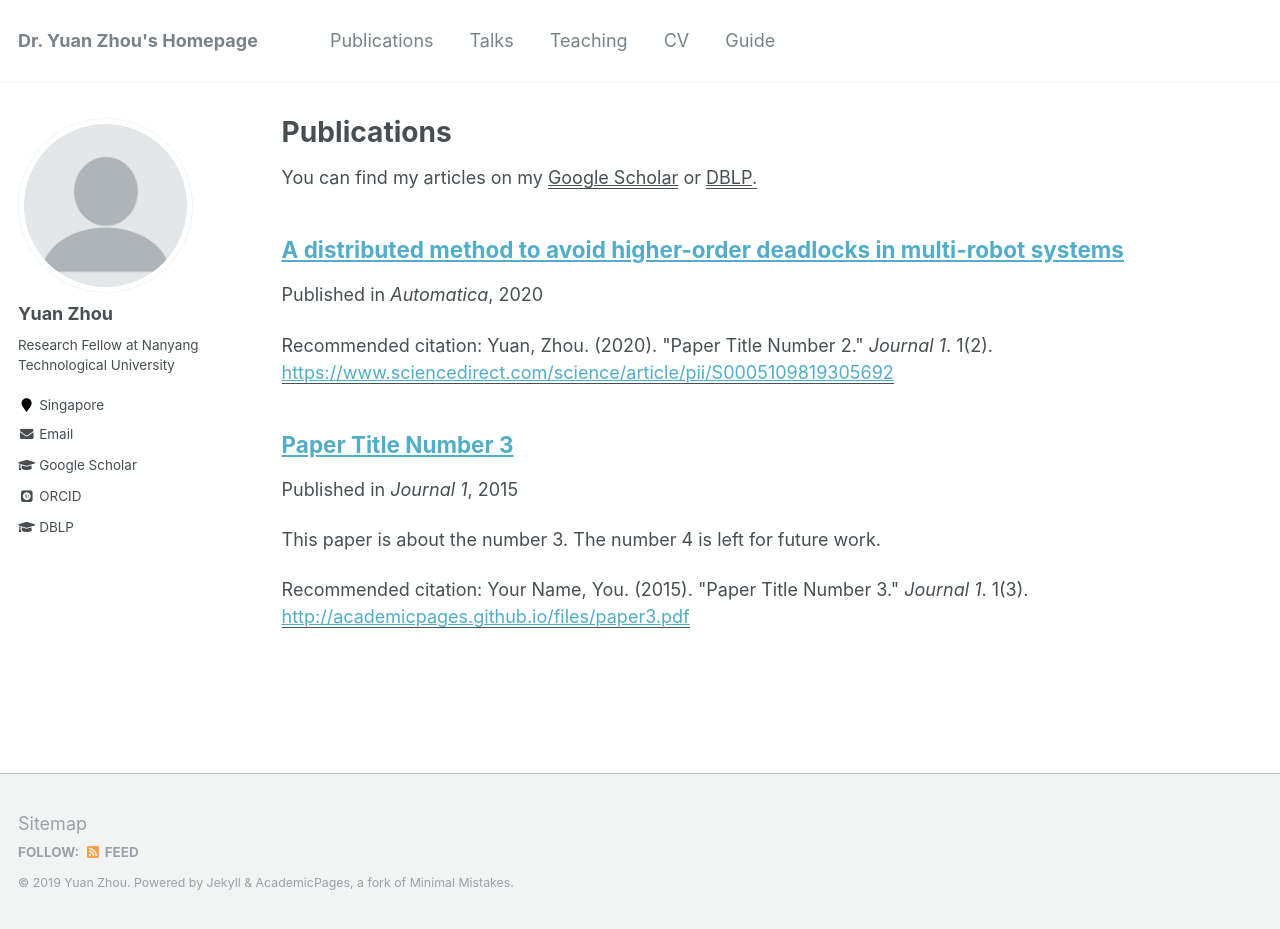
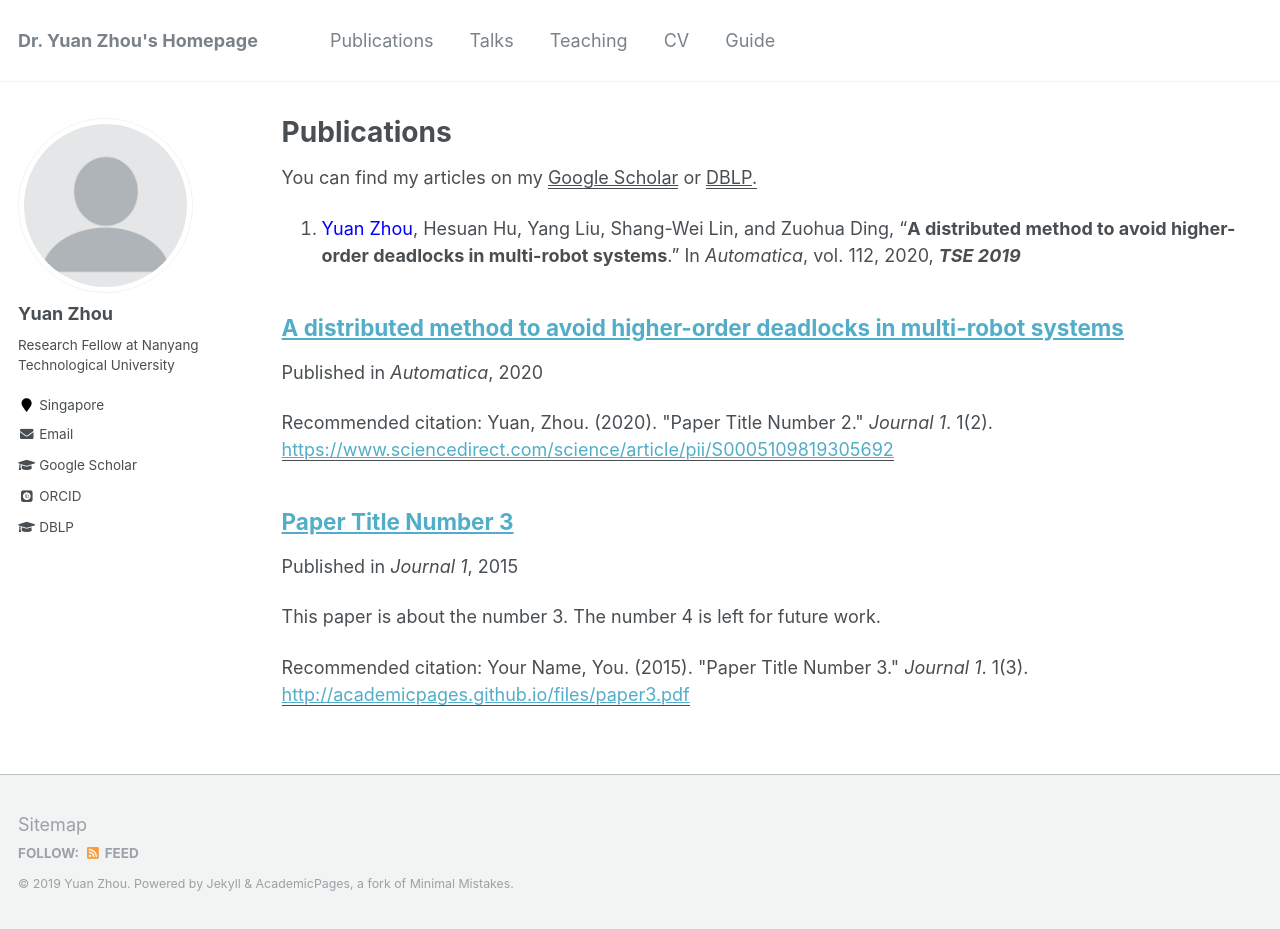
Before and after one commit to yuanzhou-yzhou/yuanzhou-yzhou.github.io, a Jekyll site: the page built from _pages/publications.md, in a window 1280 px wide and 929 px high. Built offline with Jekyll 4.4.1, drawn with Linux system fonts in a browser that asks for light colours; some web fonts are replaced.

Commit message:
Update publications.md

```diff
--- a/_pages/publications.md
+++ b/_pages/publications.md
@@ -5,6 +5,8 @@ permalink: /publications/
 author_profile: true
 ---
 You can find my articles on my <u><a href="{{author.googlescholar}}">Google Scholar</a></u> or <u><a href="{{author.dblp}}">DBLP</a>.</u>
+
+1. <span style="color:blue">Yuan Zhou</span>, Hesuan Hu, Yang Liu, Shang-Wei Lin, and Zuohua Ding, "**A distributed method to avoid higher-order deadlocks in multi-robot systems**." In *Automatica*, vol. 112, 2020, ***TSE 2019***
 
 
 {% if author.googlescholar %}
```
